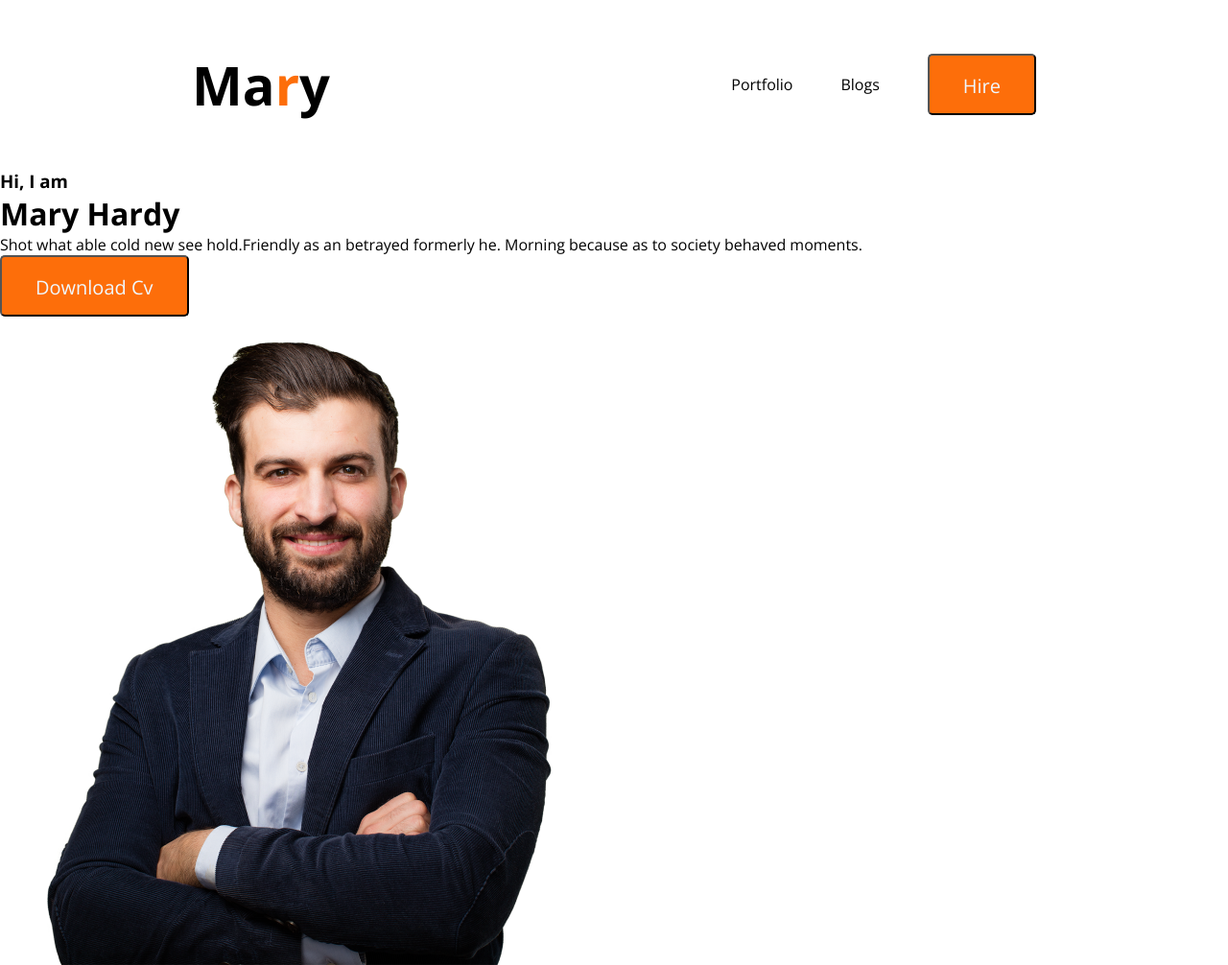
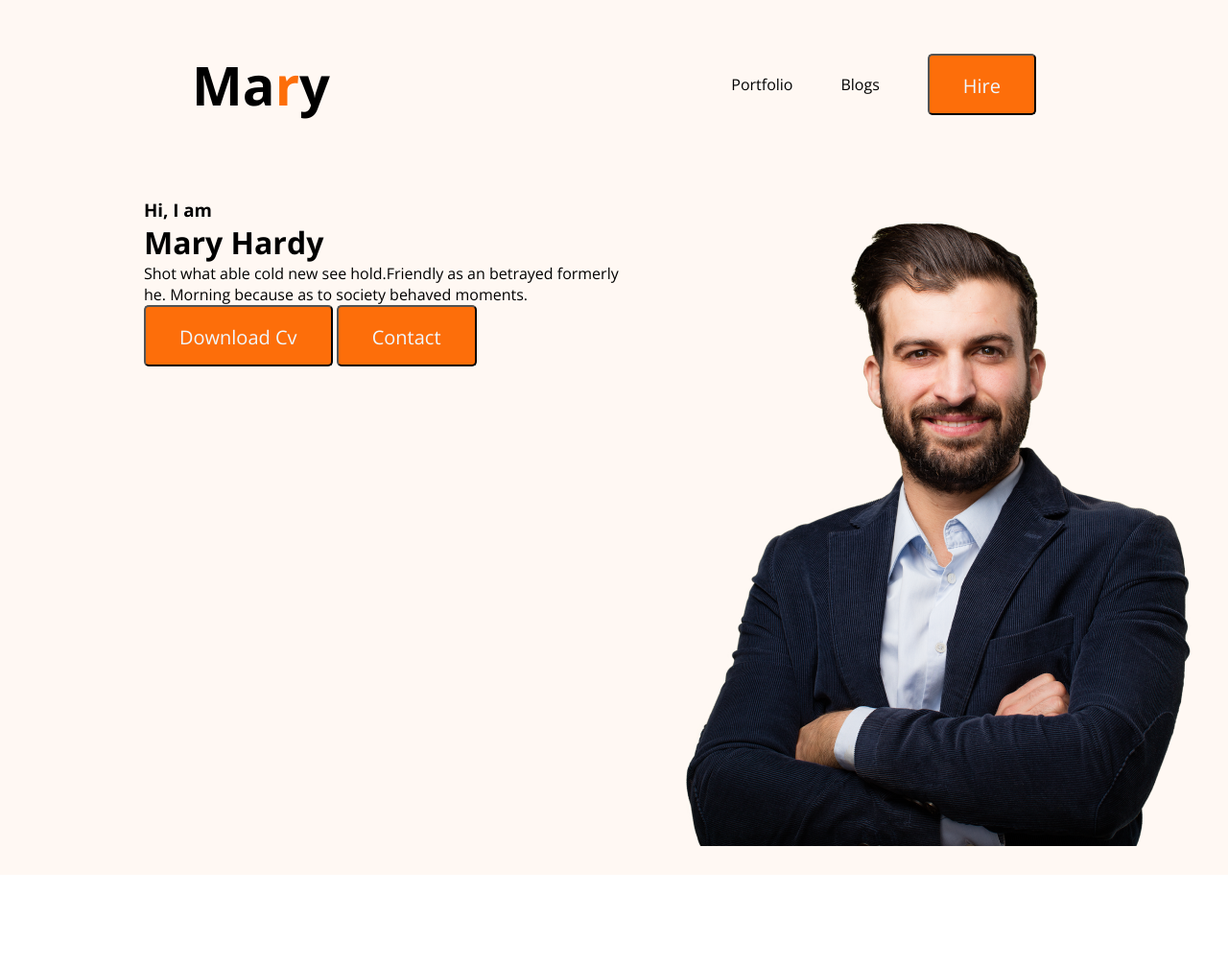
Before and after one commit to hanifwebdeveloper/web-developer-portfolio, a plain HTML site: page index.html in a window 1280 px wide. Shown: the whole page at 96% size. After the commit the page ends 912 px from the top, so only its background shows below. Drawn offline with nearby package versions, Linux system fonts and the light colour scheme.

Commit message:
added banner

```diff
--- a/index.html
+++ b/index.html
@@ -21,15 +21,16 @@
         </nav>
         <!-- header banner -->
         <div class="banner">
-            <div>
-                <h3 class="banner-sub-title">Hi, I am</h3>
+            <div class="banner-container">
+                <h3 class="banner-greeting">Hi, I am</h3>
                 <h1 class="banner-title">Mary Hardy</h1>
                 <p class="banner-description">Shot what able cold new see hold.Friendly as an betrayed formerly he.
                     Morning because as to society
                     behaved moments.</p>
                 <button class="btn-primary">Download Cv</button>
+                <button class="btn-primary">Contact</button>
             </div>
-            <img src="images/hardy.png" alt="">
+            <img class="profile-pic" src="images/hardy.png" alt="">
         </div>
     </header>
 
--- a/style.css
+++ b/style.css
@@ -1,6 +1,10 @@
 * {
     margin: 0;
     font-family: 'Open Sans', sans-serif;
+}
+
+.header {
+    background: #FFF8F3;
 }
 
 .text-primary {
@@ -42,3 +46,8 @@ nav li {
 nav a {
     text-decoration: none;
 }
+
+.banner {
+    padding: 30px 30px 30px 150px;
+    display: flex;
+}
```
